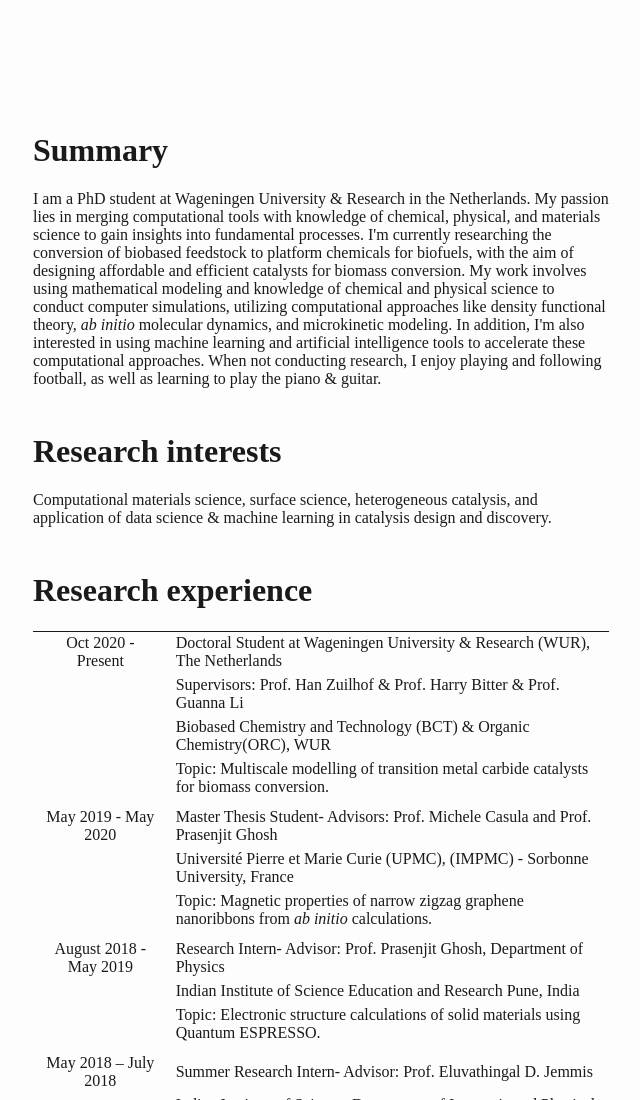
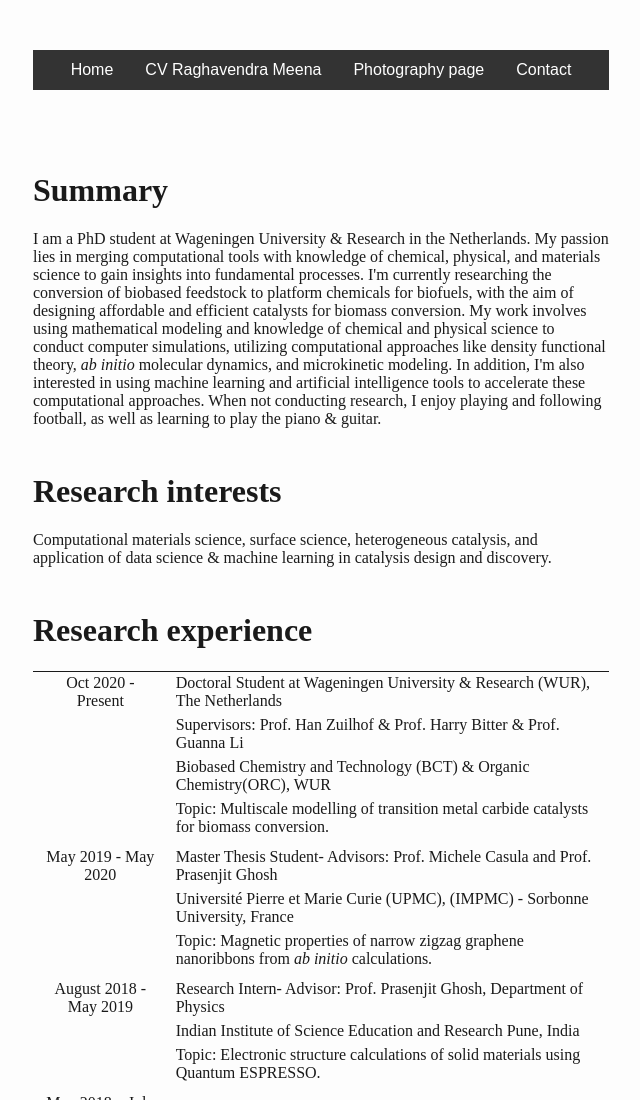
Before and after one commit to raghavendram3/cc.github.io, a plain HTML site: page cv.html in a window 1280 px wide. Shown: the top 1100 px of the page, without its empty margins (319-959 px from the left). Drawn offline with Linux system fonts and the light colour scheme.

Commit message:
Update cv.html

```diff
--- a/cv.html
+++ b/cv.html
@@ -160,11 +160,35 @@
     }
     .display.math{display: block; text-align: center; margin: 0.5rem auto;}
   </style>
-  <!--[if lt IE 9]>
-    <script src="//cdnjs.cloudflare.com/ajax/libs/html5shiv/3.7.3/html5shiv-printshiv.min.js"></script>
-  <![endif]-->
+  <style>
+      /* Style for the button ribbon */
+      .button-ribbon {
+        display: flex;
+        justify-content: center;
+        background-color: #333;
+        color: #fff;
+        padding: 10px;
+      }
+      .button-ribbon button {
+        background-color: transparent;
+        color: inherit;
+        border: none;
+        margin: 0 10px;
+        cursor: pointer;
+        font-size: 16px;
+      }
+      .button-ribbon button:hover {
+        color: #999;
+      }
+    </style>
 </head>
 <body>
+    <div class="button-ribbon">
+      <button onclick="location.href='index.html';">Home</button>
+      <button onclick="location.href='cv.html';">CV Raghavendra Meena</button>
+      <button onclick="location.href='photography.html';">Photography page</button>
+      <button onclick="location.href='contact.html';">Contact</button>
+    </div>
 <h1 class="unnumbered" id="summary"><br />
 Summary</h1>
 <p>I am a PhD student at Wageningen University &amp; Research in the Netherlands.
```
